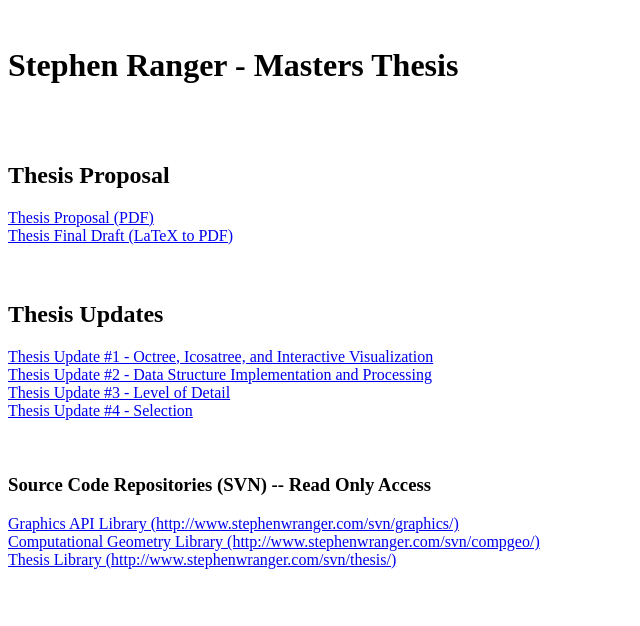
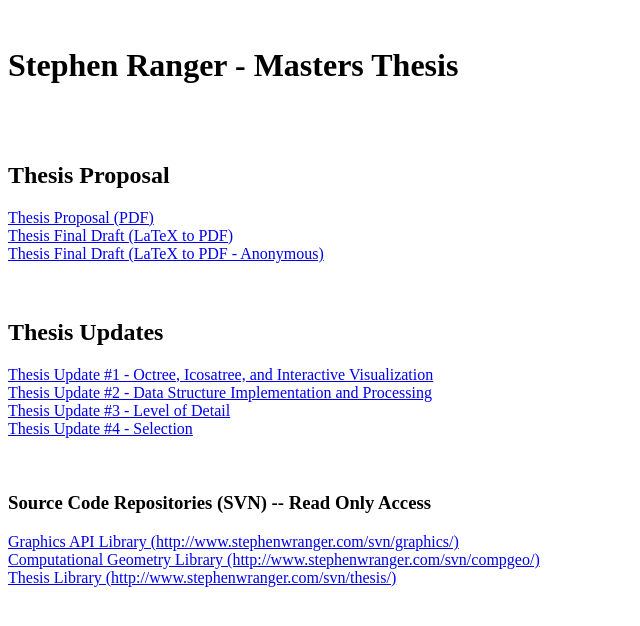
Before and after one commit to sranger/thesis, a plain HTML site: page docs/updates/index.html in a window 1280 px wide. Shown: the whole page, without its empty margins (0-640 px from the left). Drawn offline with Linux system fonts and the light colour scheme.

Commit message:
added anonymous draft link to website and added middle name to thesis

```diff
--- a/docs/updates/index.html
+++ b/docs/updates/index.html
@@ -11,6 +11,8 @@
 		<a href="Proposal_Stephen_Ranger.pdf">Thesis Proposal (PDF)</a>
       <br />
       <a href="thesis_stephen_ranger.pdf">Thesis Final Draft (LaTeX to PDF)</a>
+      <br />
+      <a href="thesis_anonymous.pdf">Thesis Final Draft (LaTeX to PDF - Anonymous)</a>
 		<br />
 		<br />
 		<br />
```
Also changed, not shown: 4 other files.
